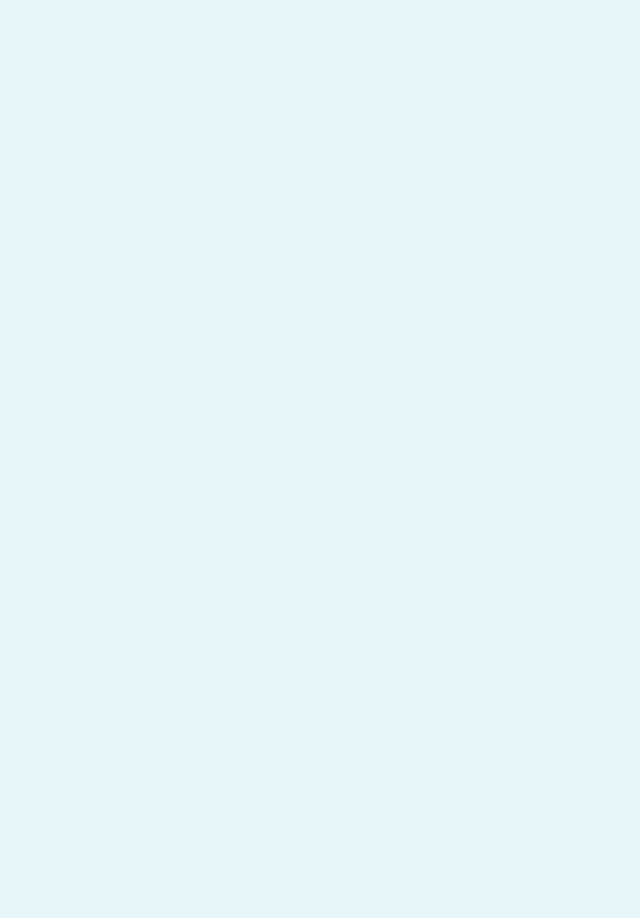
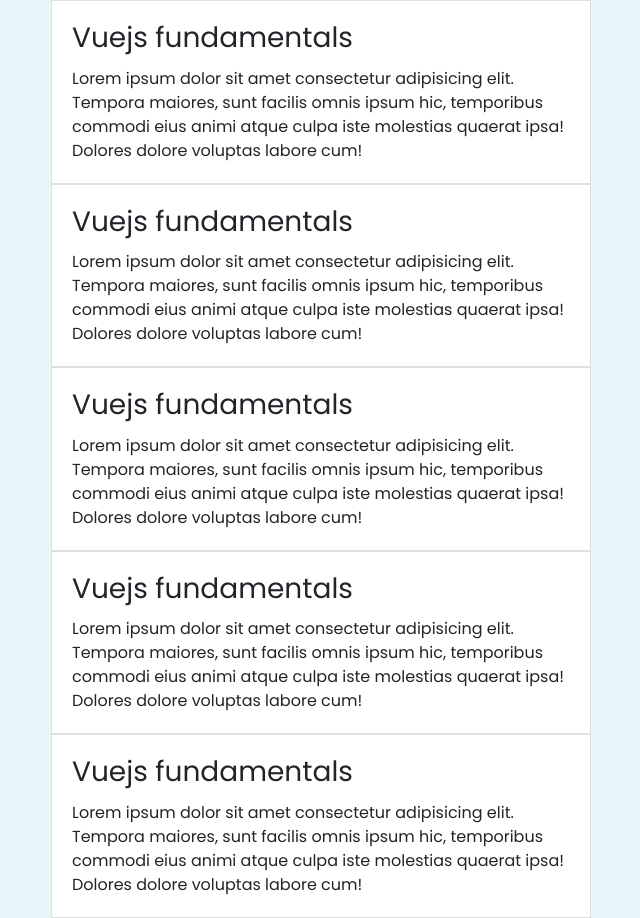
Before and after one commit to aslanshemilov/vue-components, a plain HTML site: page index.html in a window 1280 px wide. Shown: the whole page, without its empty margins (319-959 px from the left). Before the commit the page ends 800 px from the top, so only its background shows below. Drawn offline with nearby package versions, Linux system fonts and the light colour scheme.

Commit message:
add a card vue component

```diff
--- a/index.html
+++ b/index.html
@@ -19,7 +19,17 @@
 </head>
 <body>
   <div id="app">
-
+    <div class="container">
+      <div class="row">
+        <div class="col-md-6 offset-md-3">
+            <card></card>
+            <card></card>
+            <card></card>
+            <card></card>
+            <card></card>
+        </div>
+      </div>
+    </div>
   </div>
   <script src="https://cdn.jsdelivr.net/npm/vue/dist/vue.js"></script>
   <script src="js/app.js"></script>
--- a/js/app.js
+++ b/js/app.js
@@ -0,0 +1,18 @@
+Vue.component('card', {
+  template: `
+  <div class="card">
+    <div class="card-body">
+      <h3 class="card-title">
+        Vuejs fundamentals
+      </h3>
+      <div class="card-text">
+        Lorem ipsum dolor sit amet consectetur adipisicing elit. Tempora maiores, sunt facilis omnis ipsum hic, temporibus commodi eius animi atque culpa iste molestias quaerat ipsa! Dolores dolore voluptas labore cum!
+      </div>
+    </div>
+  </div>
+  `
+})
+
+new Vue({
+  el: '#app'
+})
```
